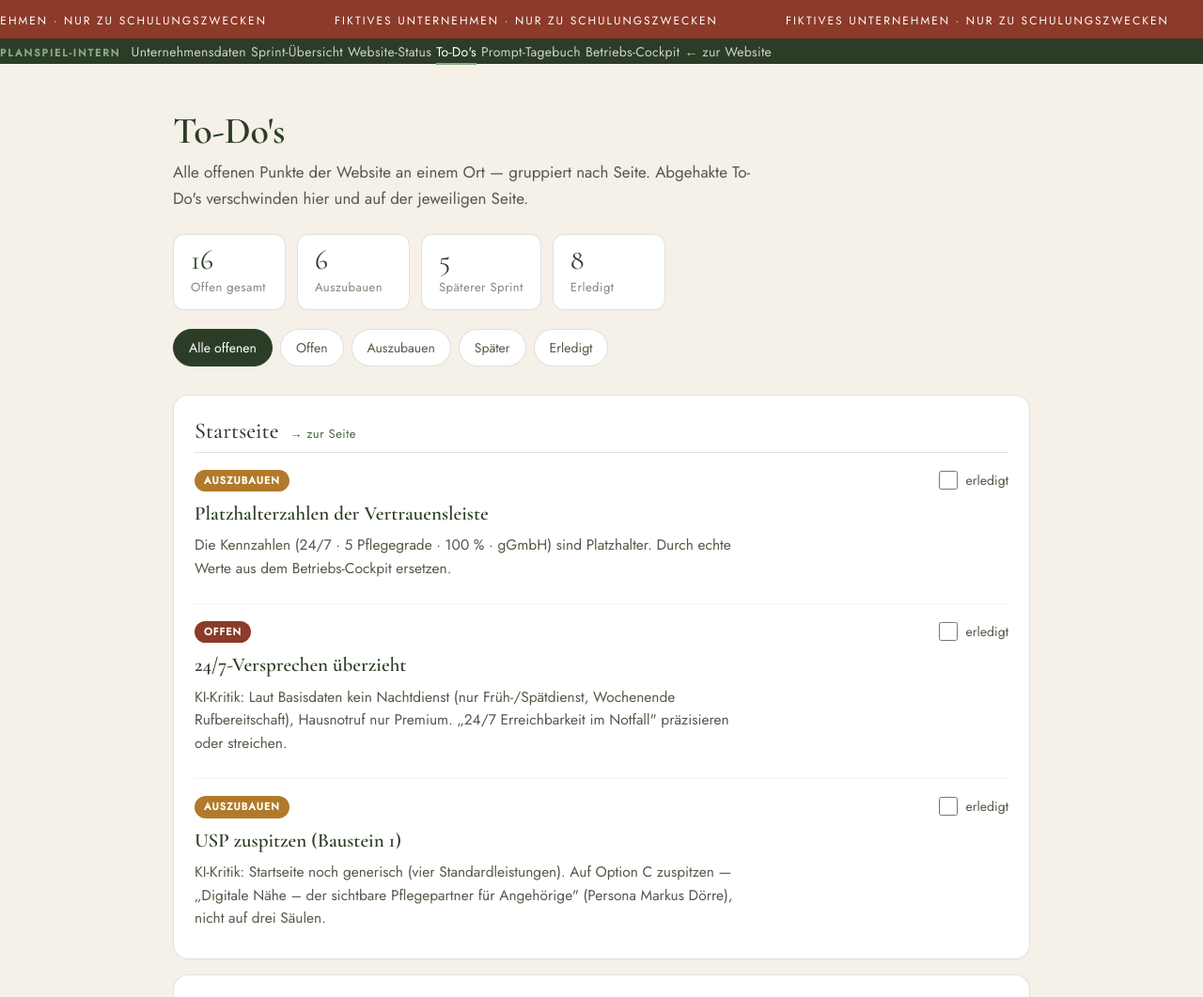
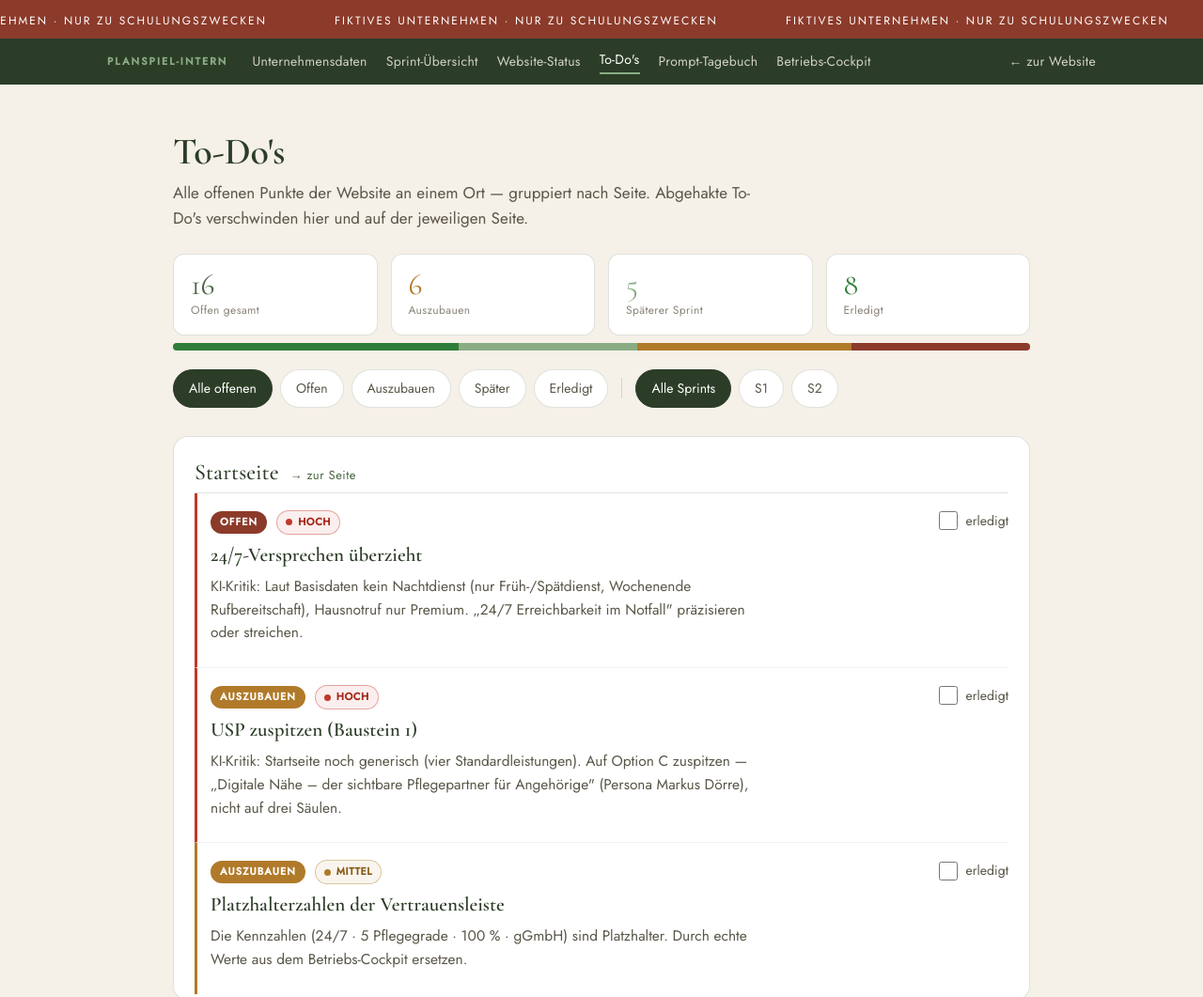
Before and after one commit to Jatzan/LebensZeit-Website, a plain HTML site: page notizen.html in a window 1280 px wide. Shown: the top 1061 px of the page at 94% size. Drawn offline with nearby package versions, Linux system fonts and the light colour scheme.

Commit message:
Add files via upload

```diff
--- a/notizen.html
+++ b/notizen.html
@@ -22,7 +22,7 @@ a{color:var(--green);text-decoration:none;}a:hover{color:var(--green2);}
 
 /* Interner Kopf (einheitlich für alle Planspiel-Seiten) */
 .lz-intbar{background:var(--green3);color:var(--cream);}
-.lz-intbar .wrap{display:flex;flex-wrap:wrap;align-items:center;gap:6px 20px;padding:11px 24px;}
+.lz-intbar .lz-intbar-in{display:flex;flex-wrap:wrap;align-items:center;gap:6px 20px;padding:11px 24px;max-width:1100px;margin:0 auto;}
 .lz-intbar .badge{font-size:11px;letter-spacing:2px;text-transform:uppercase;color:var(--sage);font-weight:600;margin-right:6px;}
 .lz-intbar a{color:rgba(245,240,232,.82);font-size:14px;letter-spacing:.3px;}
 .lz-intbar a:hover{color:#fff;}
@@ -34,10 +34,19 @@ header.page .eyebrow{font-size:12px;letter-spacing:3px;text-transform:uppercase;
 header.page h1{font-family:'Cormorant Garamond',serif;font-size:clamp(30px,4.5vw,40px);color:var(--green3);font-weight:600;}
 header.page p.lead{font-size:17px;color:var(--text2);max-width:62ch;margin-top:8px;font-weight:400;}
 
-.summary{display:flex;flex-wrap:wrap;gap:12px;margin:24px 0 8px;}
-.sum-chip{background:#fff;border:1px solid var(--border);border-radius:12px;padding:12px 18px;min-width:120px;}
-.sum-chip .n{font-family:'Cormorant Garamond',serif;font-size:30px;color:var(--green3);line-height:1;}
-.sum-chip .l{font-size:13px;color:var(--text3);letter-spacing:.5px;margin-top:4px;}
+.summary{display:flex;gap:14px;flex-wrap:wrap;margin:24px 0 8px;}
+.sum-card{flex:1;min-width:130px;background:#fff;border:1px solid var(--border);border-radius:12px;padding:16px 18px;}
+.sum-card .n{font-family:'Cormorant Garamond',serif;font-size:32px;line-height:1;color:var(--green3);}
+.sum-card .l{font-size:12px;color:var(--text3);letter-spacing:.4px;margin-top:2px;}
+.sum-card.total .n{color:var(--green);}
+.sum-card.y .n{color:var(--amber);}
+.sum-card.s .n{color:var(--sage);}
+.sum-card.g .n{color:#2f7d3a;}
+.progress{height:8px;border-radius:6px;background:var(--cream2);overflow:hidden;display:flex;margin:4px 0 8px;}
+.progress i{display:block;height:100%;}
+.filters{display:flex;flex-wrap:wrap;align-items:center;gap:8px;margin:8px 0 4px;}
+.grp{display:flex;flex-wrap:wrap;gap:8px;}
+.fsep{width:1px;height:22px;background:var(--border);margin:0 6px;}
 
 .filters{display:flex;flex-wrap:wrap;gap:8px;margin:20px 0 6px;}
 .filter{font:inherit;font-size:14px;padding:8px 16px;border-radius:24px;border:1px solid var(--border);background:#fff;color:var(--text2);cursor:pointer;transition:all .12s;}
@@ -60,6 +69,20 @@ header.page p.lead{font-size:17px;color:var(--text2);max-width:62ch;margin-top:8
 .note.done .badge{opacity:.5;}
 
 .b-offen{background:var(--red);} .b-auszubauen{background:var(--amber);} .b-spaeter{background:var(--green);}
+.note-top{grid-column:1;display:flex;align-items:center;gap:10px;flex-wrap:wrap;margin-bottom:4px;}
+.note-top .badge{margin-bottom:0;}
+.prio{display:inline-flex;align-items:center;gap:6px;font-size:11px;letter-spacing:.5px;text-transform:uppercase;font-weight:600;padding:3px 9px;border-radius:20px;border:1px solid;}
+.prio i{width:7px;height:7px;border-radius:50%;display:inline-block;}
+.prio.p1{color:#a5291a;border-color:rgba(192,57,43,.4);background:rgba(192,57,43,.08);}
+.prio.p1 i{background:#C0392B;}
+.prio.p2{color:#8a5a12;border-color:rgba(176,122,42,.4);background:rgba(176,122,42,.08);}
+.prio.p2 i{background:#B07A2A;}
+.prio.p3{color:#4a6741;border-color:rgba(74,103,65,.3);background:rgba(74,103,65,.06);}
+.prio.p3 i{background:#8AAC85;}
+.note.prio-1{border-left:3px solid #C0392B;padding-left:14px;}
+.note.prio-2{border-left:3px solid #B07A2A;padding-left:14px;}
+.note.prio-3{border-left:3px solid #8AAC85;padding-left:14px;}
+.note.done{border-left-color:rgba(74,103,65,.2);}
 
 .empty{color:var(--text3);font-style:italic;padding:28px 0;}
 .pagefilter{display:inline-flex;align-items:center;gap:10px;background:var(--cream2);border:1px solid var(--border);border-radius:24px;padding:8px 16px;margin:0 0 16px;font-size:14px;color:var(--text2);}
@@ -90,6 +113,7 @@ footer{padding:24px 0 40px;color:var(--text3);font-size:13px;text-align:center;}
     <h1>To-Do's</h1>
     <p class="lead">Alle offenen Punkte der Website an einem Ort — gruppiert nach Seite. Abgehakte To-Do's verschwinden hier und auf der jeweiligen Seite.</p>
     <div class="summary" id="summary"></div>
+    <div class="progress" id="progress"></div>
     <div class="filters" id="filters"></div>
   </div>
 </header>
@@ -126,6 +150,13 @@ footer{padding:24px 0 40px;color:var(--text3);font-size:13px;text-align:center;}
   var LZ = window.LZNotes;
   var STATUS = LZ.status;
   var selStatus = new Set();
+  var selSprint = new Set();
+  var SPRINTMAP = {"n-index-usp":2,"n-preise-rechner":2,"n-sprints-kampagne":2,"n-sprints-app":2,"n-sprints-reflexion":2,"n-done-baustein-board":2,"n-done-prompt-tagebuch":1};
+  function sprintOf(n){ return SPRINTMAP[n.id] || null; }
+  var PRIOMAP = {"n-index-247":1,"n-eg-einwohner":1,"n-index-usp":1,"n-sprints-kampagne":1,"n-aktuelles-grammatik":1,"n-mobile-investor":1,
+                 "n-ueberuns-oton":3,"n-sprints-reflexion":3,"n-gate-optisch":3,"n-markt-pg1":3};
+  var PRIOLABEL = {1:"Hoch",2:"Mittel",3:"Niedrig"};
+  function prioOf(n){ return PRIOMAP[n.id] || 2; }
   var pageFilter = (new URLSearchParams(location.search)).get("page") || null;
 
   function render(){
@@ -138,12 +169,19 @@ footer{padding:24px 0 40px;color:var(--text3);font-size:13px;text-align:center;}
     notes.forEach(function(n){ if(LZ.isDone(n.id)) counts.done++; else counts[n.status]++; });
     var open = counts.offen+counts.auszubauen+counts.spaeter;
     document.getElementById("summary").innerHTML =
-      chip(open,"Offen gesamt") + chip(counts.auszubauen,"Auszubauen") +
-      chip(counts.spaeter,"Späterer Sprint") + chip(counts.done,"Erledigt");
+      card(open,"Offen gesamt","total") + card(counts.auszubauen,"Auszubauen","y") +
+      card(counts.spaeter,"Späterer Sprint","s") + card(counts.done,"Erledigt","g");
+    var tot = (open + counts.done) || 1;
+    document.getElementById("progress").innerHTML =
+      '<i style="width:'+(counts.done/tot*100)+'%;background:#2f7d3a"></i>'+
+      '<i style="width:'+(counts.spaeter/tot*100)+'%;background:var(--sage)"></i>'+
+      '<i style="width:'+(counts.auszubauen/tot*100)+'%;background:var(--amber)"></i>'+
+      '<i style="width:'+(counts.offen/tot*100)+'%;background:var(--red)"></i>';
 
     // gefiltert
     var shown = notes.filter(function(n){
       if(pageFilter && n.page!==pageFilter) return false;
+      if(selSprint.size>0){ var sp=sprintOf(n); if(!(sp && selSprint.has(String(sp)))) return false; }
       var done = LZ.isDone(n.id);
       if(selStatus.size===0) return !done;
       if(done) return selStatus.has("erledigt");
@@ -161,14 +199,19 @@ footer{padding:24px 0 40px;color:var(--text3);font-size:13px;text-align:center;}
       var g = document.createElement("section");
       g.className = "pagegroup";
       g.innerHTML = '<h2>'+esc(gi.name)+' <a class="go" href="'+gi.url+'">→ zur Seite</a></h2>';
+      groups[slug].sort(function(a,b){ return prioOf(a)-prioOf(b); });
       groups[slug].forEach(function(n){
         var done = LZ.isDone(n.id);
         var fixed = LZ.isFixed(n.id);
         var meta = STATUS[n.status] || STATUS.offen;
+        var prio = prioOf(n);
         var el = document.createElement("div");
-        el.className = "note" + (done?" done":"");
+        el.className = "note prio-"+prio + (done?" done":"");
         el.innerHTML =
+          '<div class="note-top">'+
             '<span class="badge b-'+n.status+'">'+esc(meta.label)+'</span>'+
+            '<span class="prio p'+prio+'"><i></i>'+PRIOLABEL[prio]+'</span>'+
+          '</div>'+
           '<h3>'+esc(n.title)+'</h3>'+
           '<p>'+esc(n.text)+'</p>'+
           (fixed
@@ -186,26 +229,32 @@ footer{padding:24px 0 40px;color:var(--text3);font-size:13px;text-align:center;}
     });
   }
 
-  function chip(n,l){ return '<div class="sum-chip"><div class="n">'+n+'</div><div class="l">'+l+'</div></div>'; }
+  function card(n,l,cls){ return '<div class="sum-card '+cls+'"><div class="n">'+n+'</div><div class="l">'+l+'</div></div>'; }
   function esc(s){ return String(s).replace(/[&<>"]/g,function(c){return{"&":"&amp;","<":"&lt;",">":"&gt;",'"':"&quot;"}[c];}); }
 
-  // Filter-Buttons
-  var FILTERS = [["all","Alle offenen"],["offen","Offen"],["auszubauen","Auszubauen"],["spaeter","Später"],["erledigt","Erledigt"]];
+  // Filter-Buttons: zwei Gruppen (Status + Sprint), Mehrfachauswahl
   var fbar = document.getElementById("filters");
-  FILTERS.forEach(function(f){
+  function makeGroup(defs, set){
+    var g=document.createElement("div"); g.className="grp";
+    defs.forEach(function(f){
       var b=document.createElement("button");
       b.className="filter"+(f[0]==="all"?" active":"");
       b.textContent=f[1]; b.dataset.f=f[0];
       b.addEventListener("click",function(){
-      if(f[0]==="all"){ selStatus.clear(); }
-      else { selStatus.has(f[0])?selStatus.delete(f[0]):selStatus.add(f[0]); }
-      fbar.querySelectorAll(".filter").forEach(function(x){ var v=x.dataset.f;
-        if(v==="all") x.classList.toggle("active", selStatus.size===0);
-        else x.classList.toggle("active", selStatus.has(v)); });
+        if(f[0]==="all"){ set.clear(); }
+        else { set.has(f[0])?set.delete(f[0]):set.add(f[0]); }
+        g.querySelectorAll(".filter").forEach(function(x){ var v=x.dataset.f;
+          if(v==="all") x.classList.toggle("active", set.size===0);
+          else x.classList.toggle("active", set.has(v)); });
         render();
       });
-    fbar.appendChild(b);
+      g.appendChild(b);
     });
+    return g;
+  }
+  fbar.appendChild(makeGroup([["all","Alle offenen"],["offen","Offen"],["auszubauen","Auszubauen"],["spaeter","Später"],["erledigt","Erledigt"]], selStatus));
+  var sep=document.createElement("span"); sep.className="fsep"; fbar.appendChild(sep);
+  fbar.appendChild(makeGroup([["all","Alle Sprints"],["1","S1"],["2","S2"]], selSprint));
 
   if(pageFilter){
     var pf=document.createElement("div");
```
Lines whose indentation alone changed are shown as unchanged.
